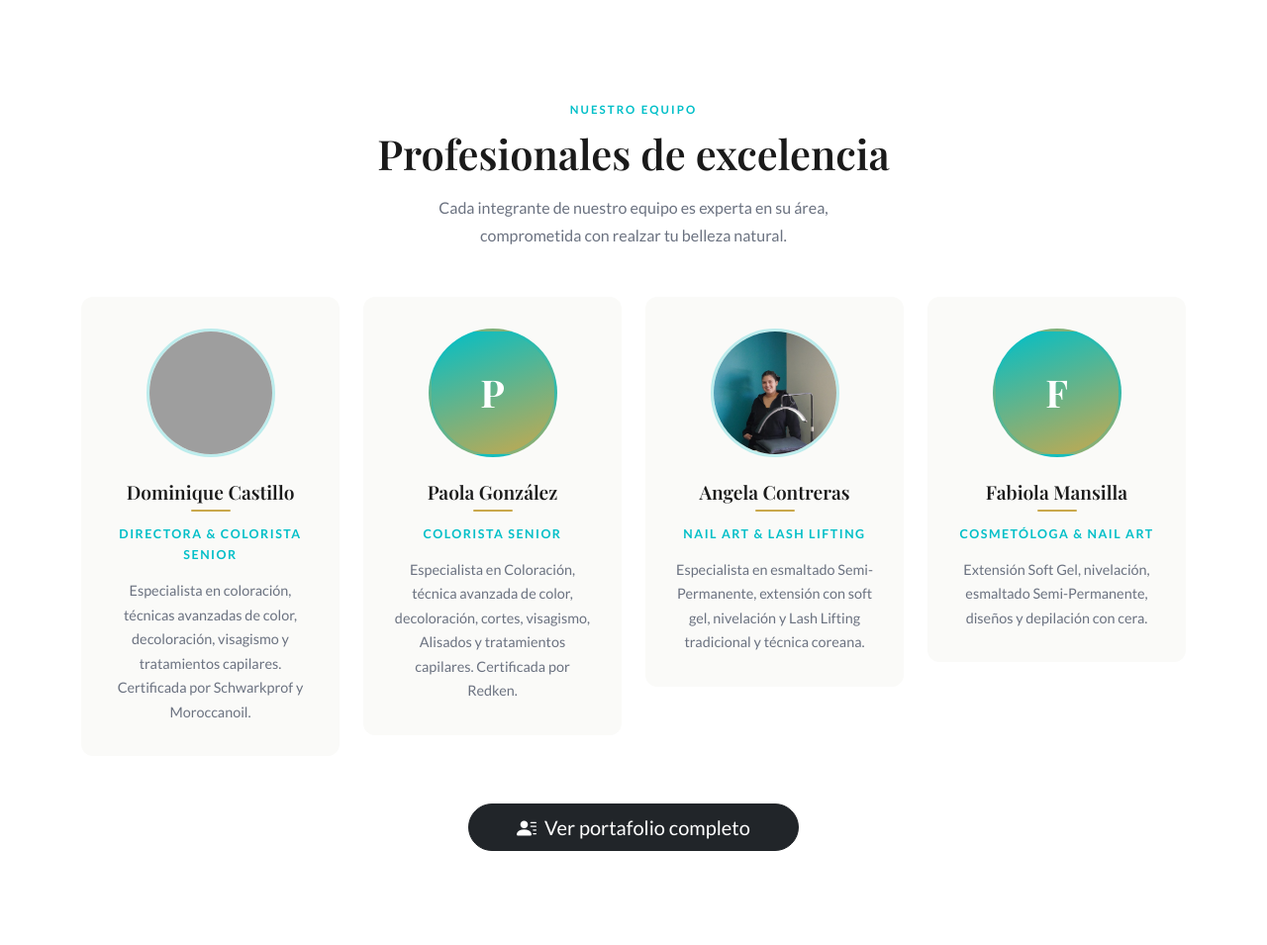
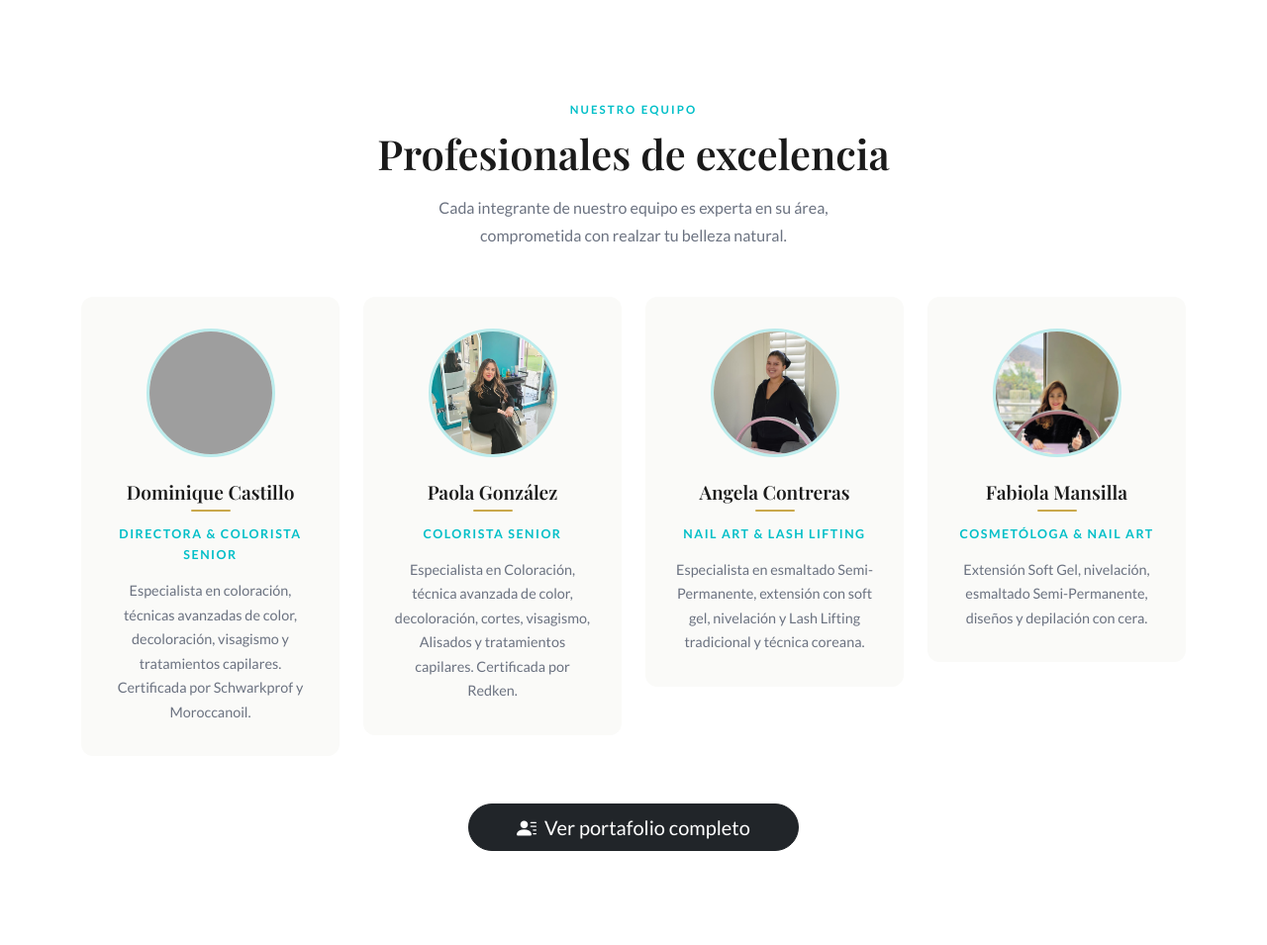
Before and after one commit to GoGo-DevS/salon_amanda, a Django app: page / in a window 1280 px wide. Shown: the part 1542-2497 px from the top of the page at 99% size. Run offline with Django 5.2, Linux system fonts and the light colour scheme; data that the repository does not hold is empty; some libraries are stand-ins or nearby versions; some web fonts are replaced; grey boxes are pictures that could not be loaded.

Commit message:
feat(equipo): fotos reales de Paola, Fabiola y foto nueva de Angela

```diff
--- a/core/templates/core/home.html
+++ b/core/templates/core/home.html
@@ -110,7 +110,8 @@
             <div class="col-lg-3 col-md-6 col-10 reveal">
                 <div class="team-card">
                     <div class="team-photo-wrapper">
-                        <div class="team-photo team-photo-inicial">P</div>
+                        <img src="{% static 'img/profesionales/paola-perfil.jpg' %}"
+                             alt="Paola González — Colorista Senior" class="team-photo">
                     </div>
                     <div class="team-info">
                         <h4 class="team-name">Paola González</h4>
@@ -139,7 +140,8 @@
             <div class="col-lg-3 col-md-6 col-10 reveal">
                 <div class="team-card">
                     <div class="team-photo-wrapper">
-                        <div class="team-photo team-photo-inicial">F</div>
+                        <img src="{% static 'img/profesionales/fabiola-perfil.jpg' %}"
+                             alt="Fabiola Mansilla — Cosmetóloga y Nail Art" class="team-photo">
                     </div>
                     <div class="team-info">
                         <h4 class="team-name">Fabiola Mansilla</h4>
```
Also changed, not shown: core/static/img/profesionales/angela-perfil.jpg, core/static/img/profesionales/fabiola-perfil.jpg (added), core/static/img/profesionales/paola-perfil.jpg (added).
